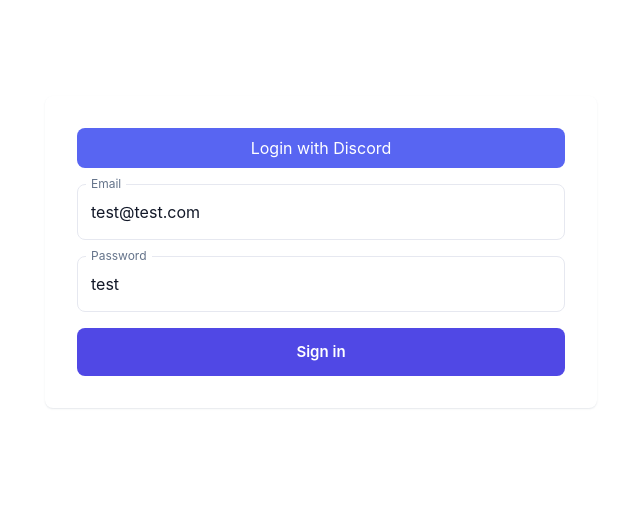
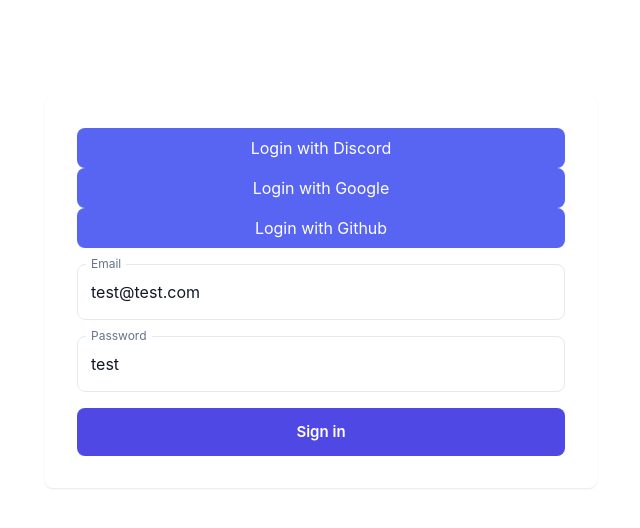
Before and after one commit to idebeijer/roc-proj-aws, a React (Vite) app: page /login in a window 1280 px wide. Shown: the top 528 px of the page, without its empty margins (319-959 px from the left). Built offline with nearby package versions, Linux system fonts and the light colour scheme.

Commit message:
Add external auth buttons

```diff
--- a/src/components/auth/LoginDiscord.jsx
+++ b/src/components/auth/LoginDiscord.jsx
@@ -5,11 +5,45 @@
 export const LoginDiscord = () => {
   const from = location.state?.from.pathname || "/profile";
   const encodedRedirect = encodeURIComponent(window.location.origin + from);
-  const redirectUri = `${API_ENDPOINT}/oauth/discord/strict?redirect=${encodedRedirect}`;
+  const redirectUri2 = `https://localhost:7218/api/Auth/externalLogin?provider=Discord&returnUrl=http%3A%2F%2Flocalhost%3A3000%2Fprofile`;
 
   return (
-    <Button variant="contained" sx={{ backgroundColor: "#5865F2" }} href={redirectUri} fullWidth>
-      <Typography>Login with Discord</Typography>
-    </Button>
+    <>
+      <form
+        method="POST"
+        action={`https://localhost:7218/api/Auth/external-login?provider=Discord&returnUrl=http%3A%2F%2Flocalhost%3A3000%2Fprofile`}
+      >
+        <Button variant="contained" sx={{ backgroundColor: "#5865F2" }} fullWidth type="submit">
+          <Typography>Login with Discord</Typography>
+        </Button>
+      </form>
+      <form
+        method="POST"
+        action={`https://localhost:7218/api/Auth/external-login?provider=Google&returnUrl=http%3A%2F%2Flocalhost%3A3000%2Fprofile`}
+      >
+        <Button variant="contained" sx={{ backgroundColor: "#5865F2" }} fullWidth type="submit">
+          <Typography>Login with Google</Typography>
+        </Button>
+      </form>
+      <form
+        method="POST"
+        action={`https://localhost:7218/api/Auth/external-login?provider=GitHub&returnUrl=http%3A%2F%2Flocalhost%3A3000%2Fprofile`}
+      >
+        <Button variant="contained" sx={{ backgroundColor: "#5865F2" }} fullWidth type="submit">
+          <Typography>Login with Github</Typography>
+        </Button>
+      </form>
+    </>
   );
 };
+
+{
+  /* <Button
+          variant="contained"
+          sx={{ backgroundColor: "#5865F2" }}
+          href={redirectUri2}
+          fullWidth
+        >
+          <Typography>Login with Discord</Typography>
+        </Button> */
+}
--- a/src/hooks/useRefreshToken.jsx
+++ b/src/hooks/useRefreshToken.jsx
@@ -5,7 +5,7 @@
   const { setAuth, auth } = useAuth();
 
   const refresh = async () => {
-    const response = await axiosInstance.post("/auth/refresh/strict", {
+    const response = await axiosInstance.post("/auth/refresh", {
       withCredentials: true,
     });
     setAuth((prev) => {
--- a/src/views/auth/Login.jsx
+++ b/src/views/auth/Login.jsx
@@ -32,7 +32,7 @@
     onSubmit: async (values) => {
       try {
         const response = await axiosInstance.post(
-          "/auth/login/strict",
+          "/auth/login",
           JSON.stringify({ email: values.email, password: values.password }),
           {
             withCredentials: true,
```
